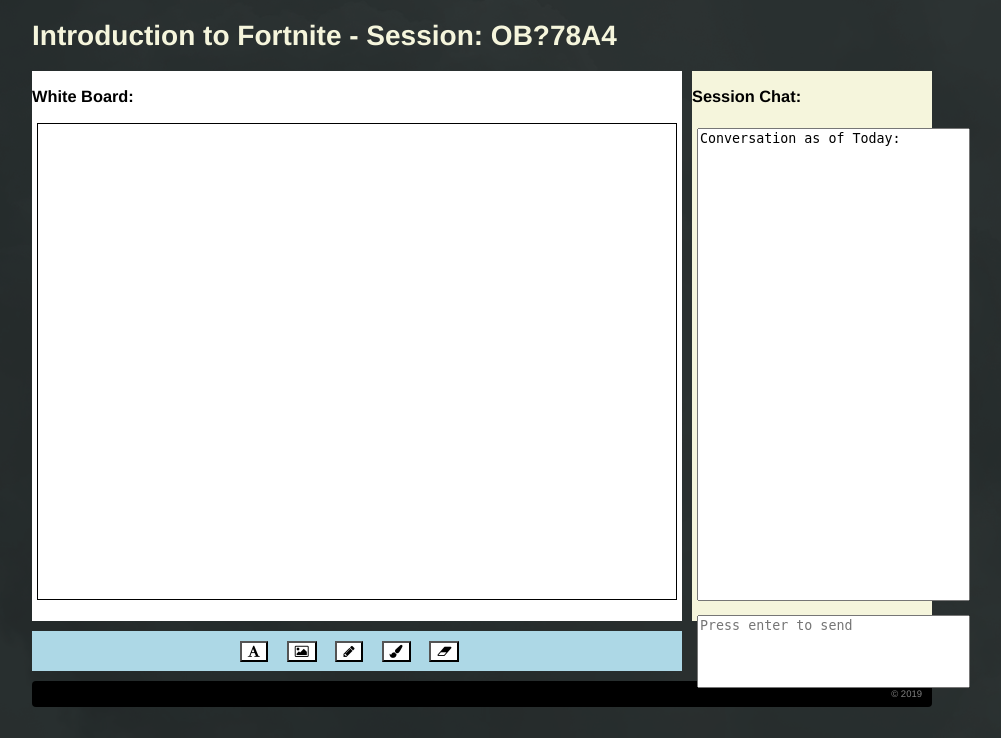
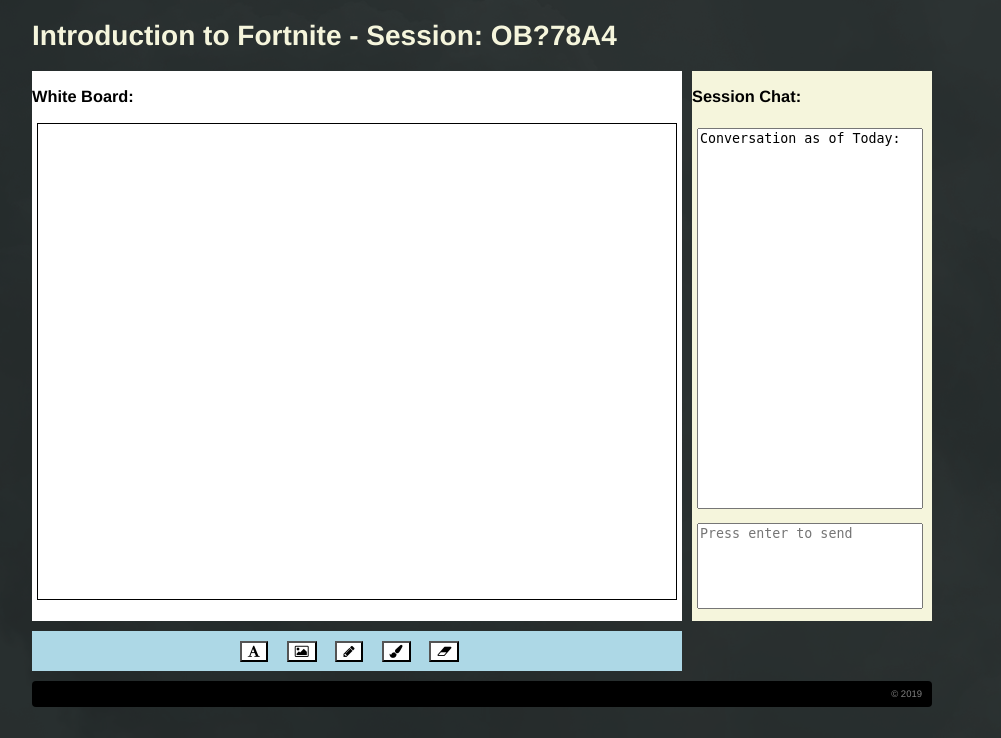
Before and after one commit to xyfke/CP476-Project, a PHP site: page /whiteboard.html in a window 1280 px wide. Shown: the part 62-800 px from the top of the page, without its empty margins (158-1159 px from the left). Run offline with PHP 8.4, Linux system fonts and the light colour scheme.

Commit message:
Edit message window

```diff
--- a/css/styles2.css
+++ b/css/styles2.css
@@ -142,14 +142,14 @@
 
 .display {
     margin: 5px;
-    height: 35em;
-    width: 20em;
+    height: 375px;
+    width: 220px;
 }
 
 .enter {
     margin: 5px;
-    height: 5em;
-    width: 20em;
+    height: 80px;
+    width: 220px;
 }
 
 /* -------------------------- */
```
